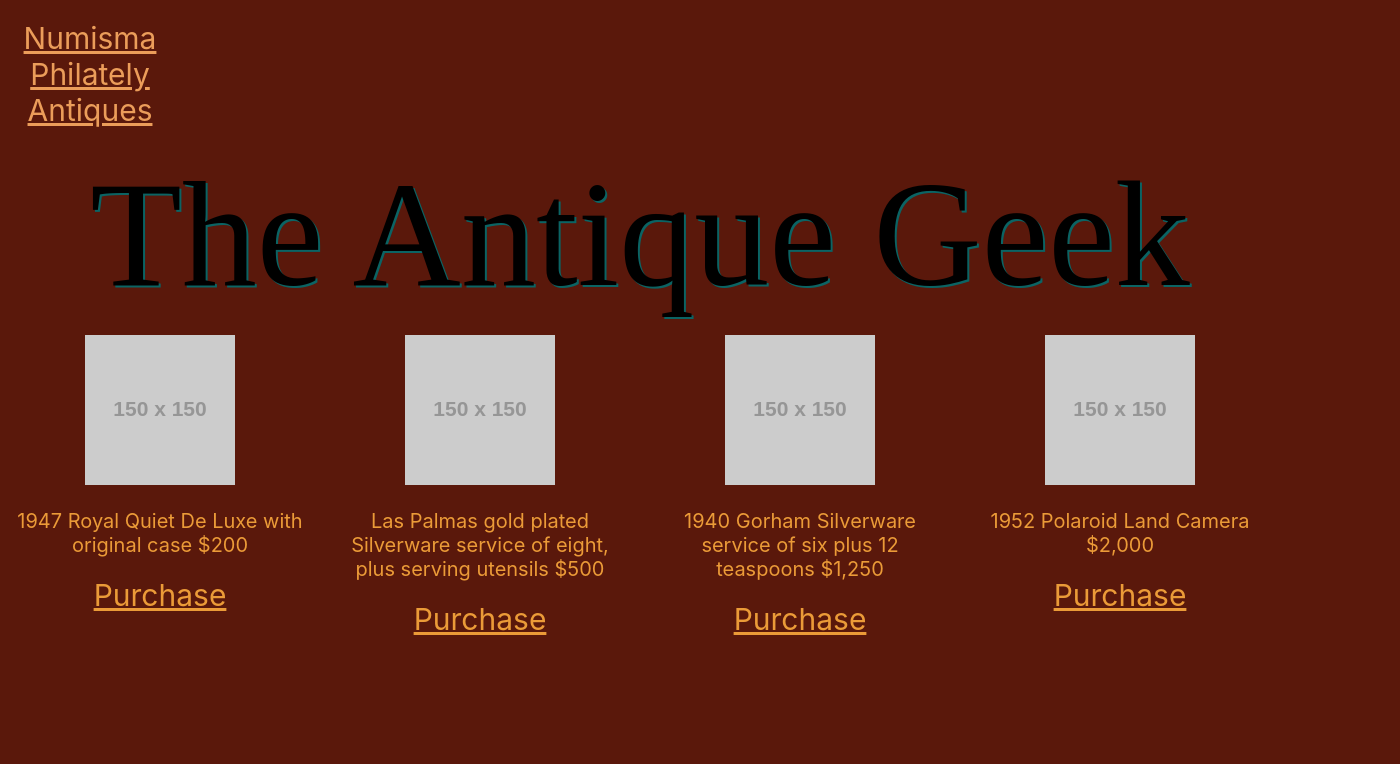
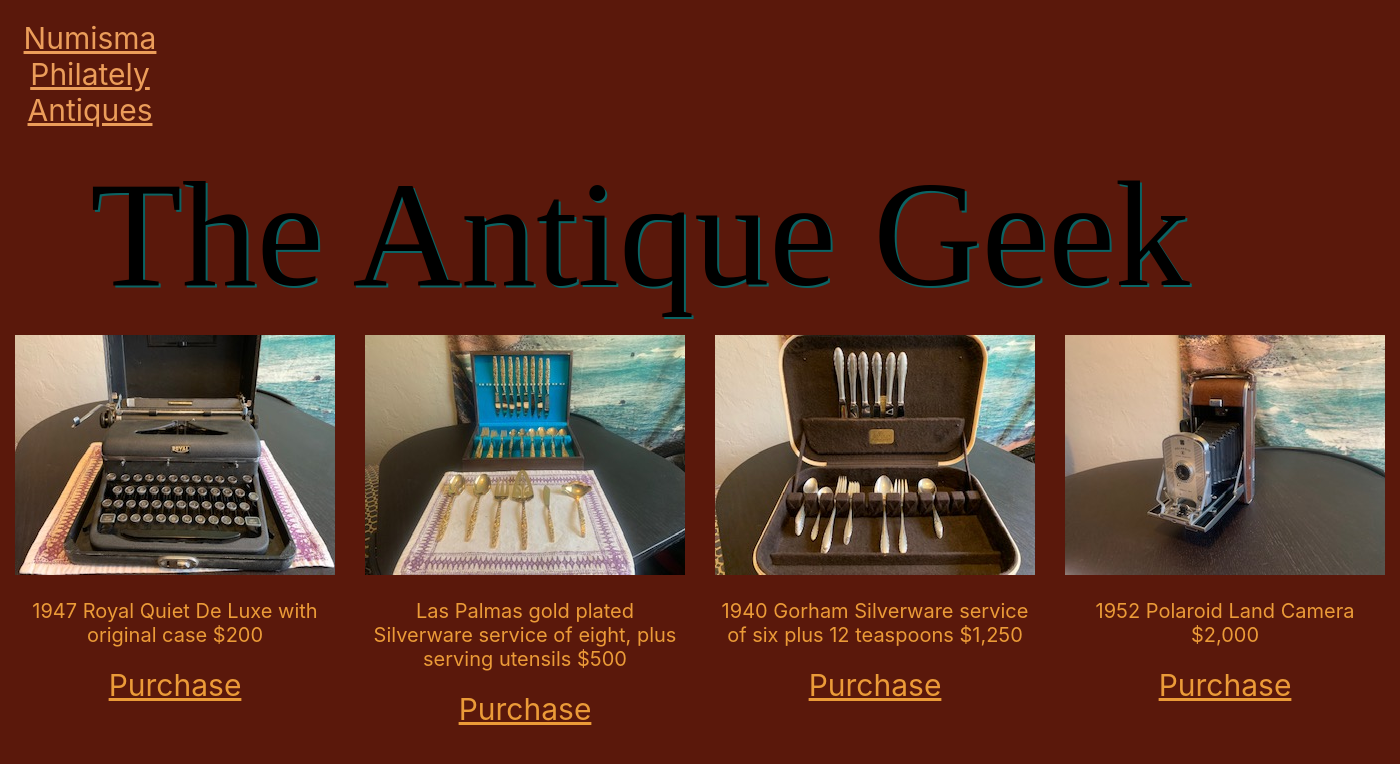
Before and after one commit to NekoCarreraDesigns/geeks-antiques, a React (Create React App) app in the folder geeks-antiques/: page /antiques-view in a window 1280 px wide. Shown: the top 764 px of the page, 1400 px wide, since content can reach past the window. Built offline with nearby package versions, Linux system fonts and the light colour scheme; a web font is replaced by a local one.

Commit message:
added pictures to antiques view

```diff
--- a/geeks-antiques/src/components/Antiques-View/index.js
+++ b/geeks-antiques/src/components/Antiques-View/index.js
@@ -6,7 +6,7 @@
     <div>
       <div className='antiques-row'>
         <div className='antiques-column'>
-          <img alt='antiques' src='http://placehold.jp/150x150.png' />
+          <img alt='antiques' src='./assets/Royal_Quiet_Deluxe.jpg' />
           <p className='description'>
             1947 Royal Quiet De Luxe with original case $200
           </p>
@@ -15,7 +15,7 @@
           </a>
         </div>
         <div className='antiques-column'>
-          <img alt='antiques' src='http://placehold.jp/150x150.png' />
+          <img alt='antiques' src='./assets/Eterna_Las_Palmas.jpg' />
           <p className='description'>
             Las Palmas gold plated Silverware service of eight, plus serving
             utensils $500
@@ -25,7 +25,7 @@
           </a>
         </div>
         <div className='antiques-column'>
-          <img alt='antiques' src='http://placehold.jp/150x150.png' />
+          <img alt='antiques' src='./assets/Gorham_Lyric.jpg' />
           <p className='description'>
             1940 Gorham Silverware service of six plus 12 teaspoons $1,250
           </p>
@@ -34,7 +34,7 @@
           </a>
         </div>
         <div className='antiques-column'>
-          <img alt='antiques' src='http://placehold.jp/150x150.png' />
+          <img alt='antiques' src='./assets/Land_Camera.jpg' />
           <p className='description'>1952 Polaroid Land Camera $2,000</p>
           <a className='purchase-link' href='/purchase-message'>
             Purchase
```
